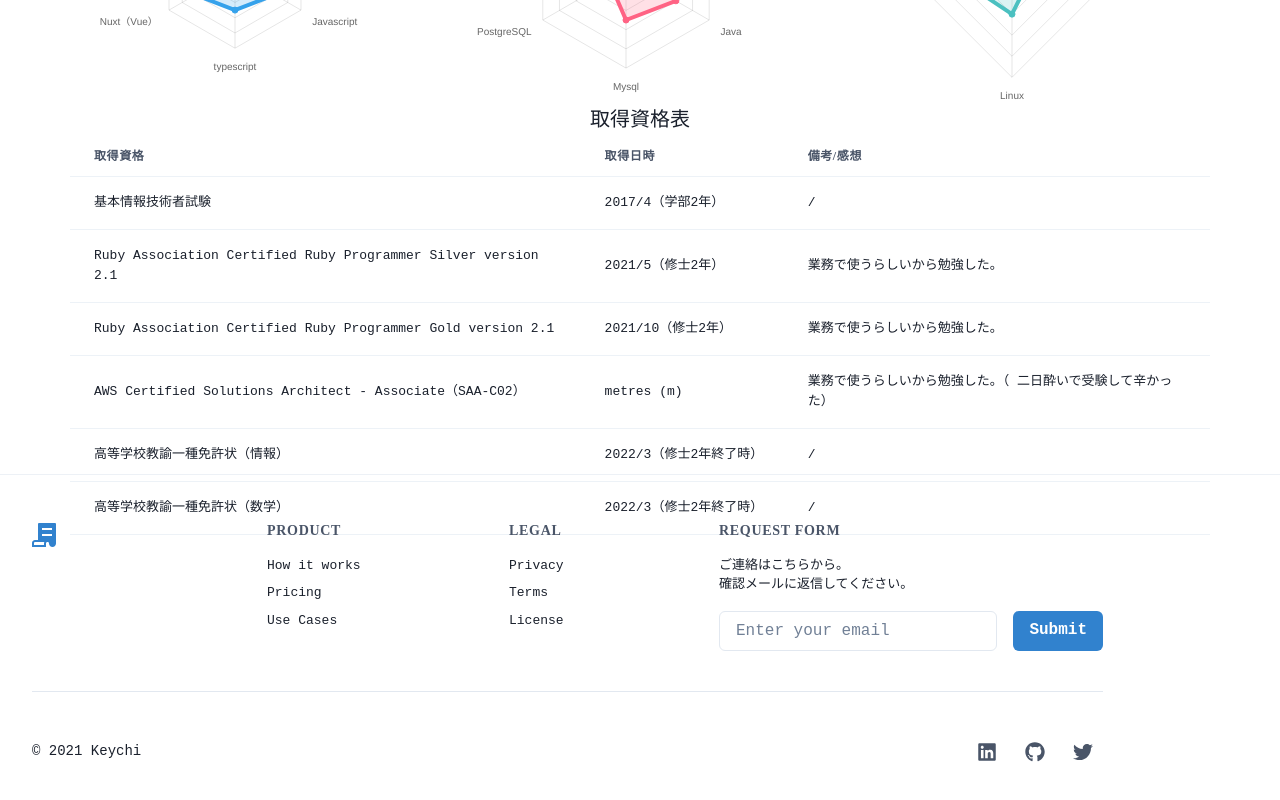
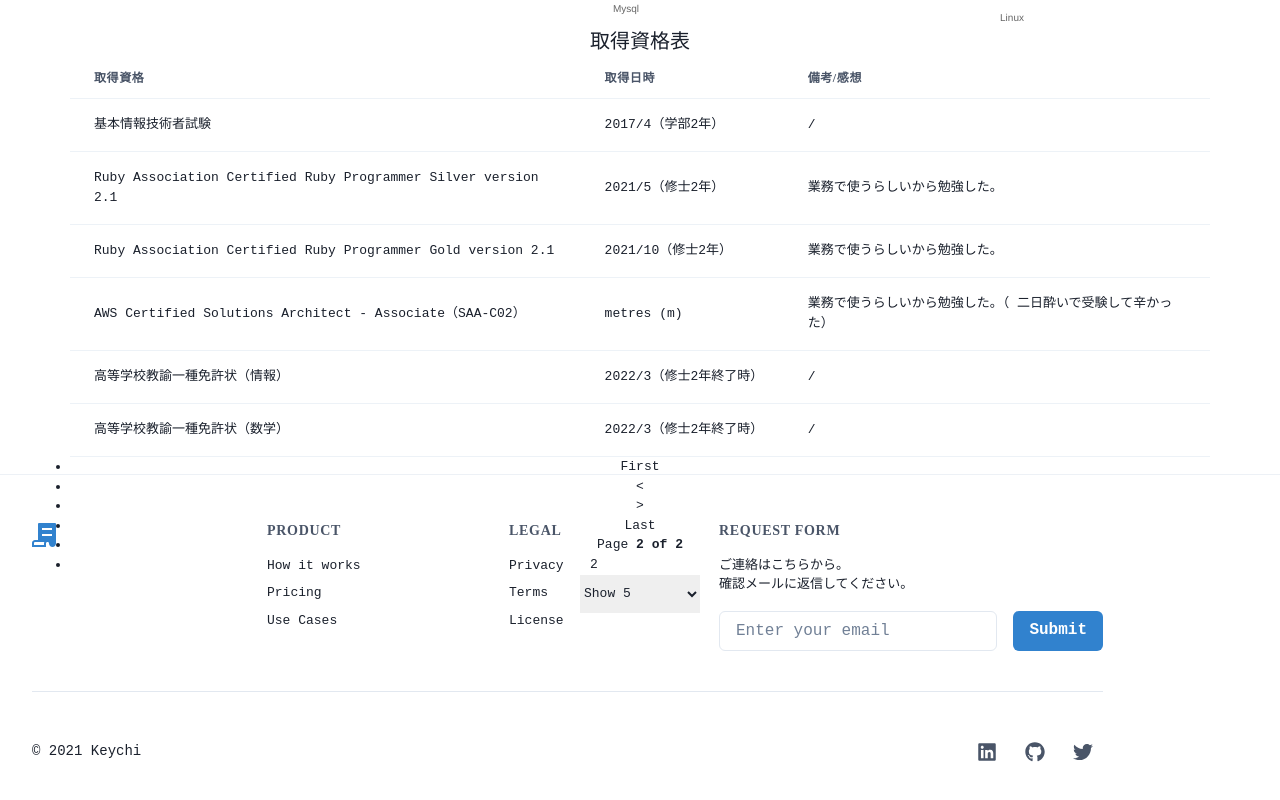
Before and after one commit to keychi25/keychi-lounge, a Next.js app: page / in a window 1280 px wide. Shown: the part 3530-4330 px from the top of the page. Built offline with nearby package versions, Linux system fonts and the light colour scheme; a web font is replaced by a local one.

Commit message:
add: pagenation-base

```diff
--- a/component/SkillTable.tsx
+++ b/component/SkillTable.tsx
@@ -1,7 +1,7 @@
 import * as React from "react";
 import { Table, Thead, Tbody, Tr, Th, Td, chakra } from "@chakra-ui/react";
 import { TriangleDownIcon, TriangleUpIcon } from "@chakra-ui/icons";
-import { useTable, useSortBy, Column } from "react-table";
+import { useTable, useSortBy, Column, usePagination } from "react-table";
 
 export type DataTableProps<Data extends object> = {
   data: Data[];
@@ -12,14 +12,35 @@ export default function SkillTable<Data extends object>({
   data,
   columns,
 }: DataTableProps<Data>) {
-  const { getTableProps, getTableBodyProps, headerGroups, rows, prepareRow } =
-    useTable({ columns, data }, useSortBy);
+  const {
+    getTableProps,
+    getTableBodyProps,
+    headerGroups,
+    rows,
+    prepareRow,
+    page,
+    pageOptions,
+    pageCount,
+    gotoPage,
+    nextPage,
+    previousPage,
+    setPageSize,
+    state: { pageIndex, pageSize },
+  } = useTable(
+    { columns, data, initialState: { pageIndex: 1, pageSize: 5 } },
+    useSortBy,
+    usePagination
+  );
 
   return (
+    <>
       <Table {...getTableProps()}>
         <Thead>
           {headerGroups.map((headerGroup: any) => (
-          <Tr key={headerGroup.headers} {...headerGroup.getHeaderGroupProps()}>
+            <Tr
+              key={headerGroup.headers}
+              {...headerGroup.getHeaderGroupProps()}
+            >
               {headerGroup.headers.map((column: any) => (
                 <Th
                   key={column.accessor}
@@ -46,7 +67,7 @@ export default function SkillTable<Data extends object>({
             prepareRow(row);
             return (
               <Tr key={row.name} {...row.getRowProps()}>
-              {row.cells.map((cell) => (
+                {row.cells.map((cell: any) => (
                   <Td
                     key={cell.column.accessor}
                     {...cell.getCellProps()}
@@ -60,5 +81,56 @@ export default function SkillTable<Data extends object>({
           })}
         </Tbody>
       </Table>
+      <ul className="pagination">
+        <li className="page-item" onClick={() => gotoPage(0)}>
+          <a className="page-link">First</a>
+        </li>
+        <li className="page-item" onClick={() => previousPage()}>
+          <a className="page-link">{"<"}</a>
+        </li>
+        <li className="page-item" onClick={() => nextPage()}>
+          <a className="page-link">{">"}</a>
+        </li>
+        <li className="page-item" onClick={() => gotoPage(pageCount - 1)}>
+          <a className="page-link">Last</a>
+        </li>
+        <li>
+          <a className="page-link">
+            Page{" "}
+            <strong>
+              {pageIndex + 1} of {pageOptions.length}
+            </strong>{" "}
+          </a>
+        </li>
+        <li>
+          <a className="page-link">
+            <input
+              className="form-control"
+              type="number"
+              defaultValue={pageIndex + 1}
+              onChange={(e) => {
+                const page = e.target.value ? Number(e.target.value) - 1 : 0;
+                gotoPage(page);
+              }}
+              style={{ width: "100px", height: "20px" }}
+            />
+          </a>
+        </li>{" "}
+        <select
+          className="form-control"
+          value={pageSize}
+          onChange={(e) => {
+            setPageSize(Number(e.target.value));
+          }}
+          style={{ width: "120px", height: "38px" }}
+        >
+          {[5, 10, 20, 30, 40, 50].map((pageSize) => (
+            <option key={pageSize} value={pageSize}>
+              Show {pageSize}
+            </option>
+          ))}
+        </select>
+      </ul>
+    </>
   );
 }
```
Lines whose indentation alone changed are shown as unchanged.
